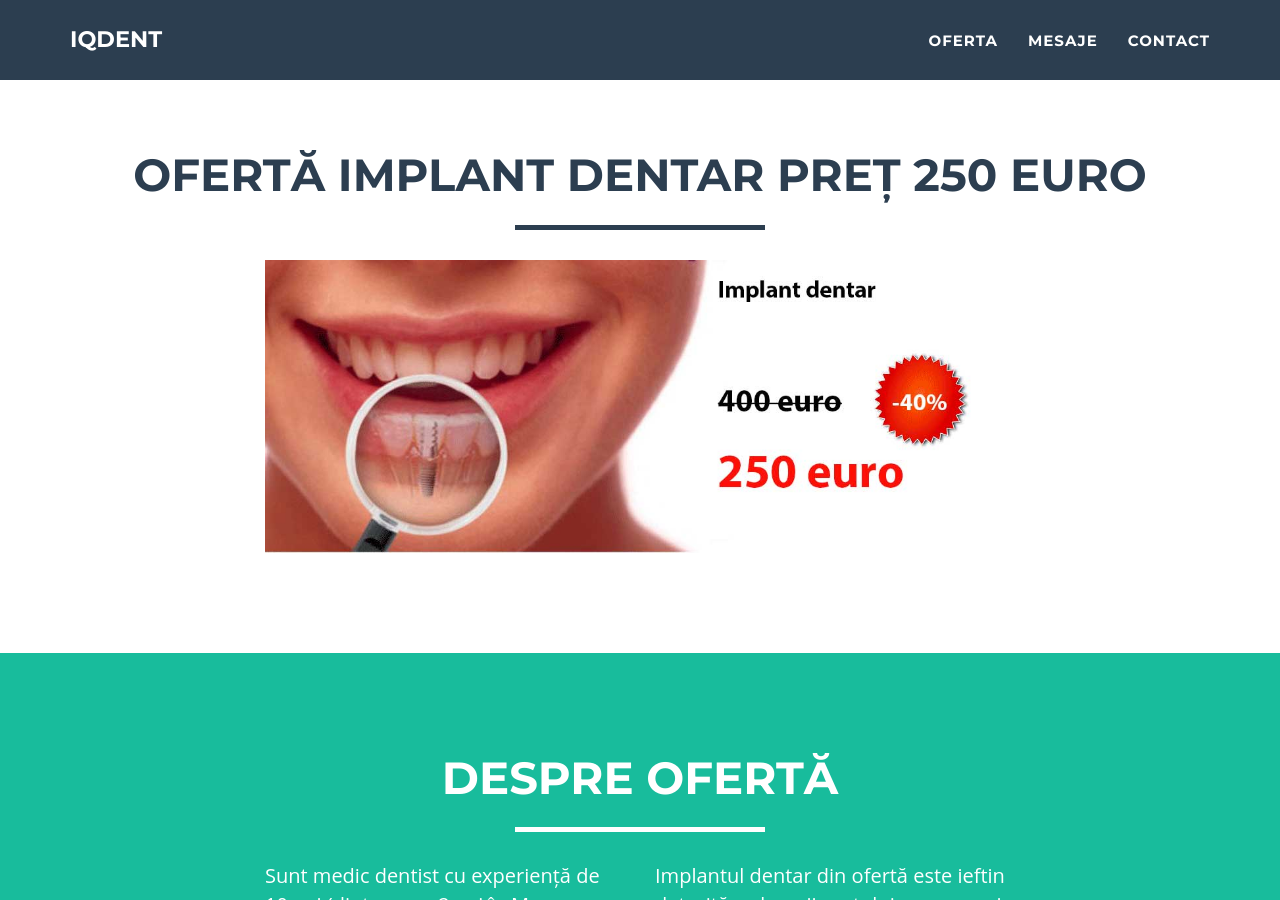
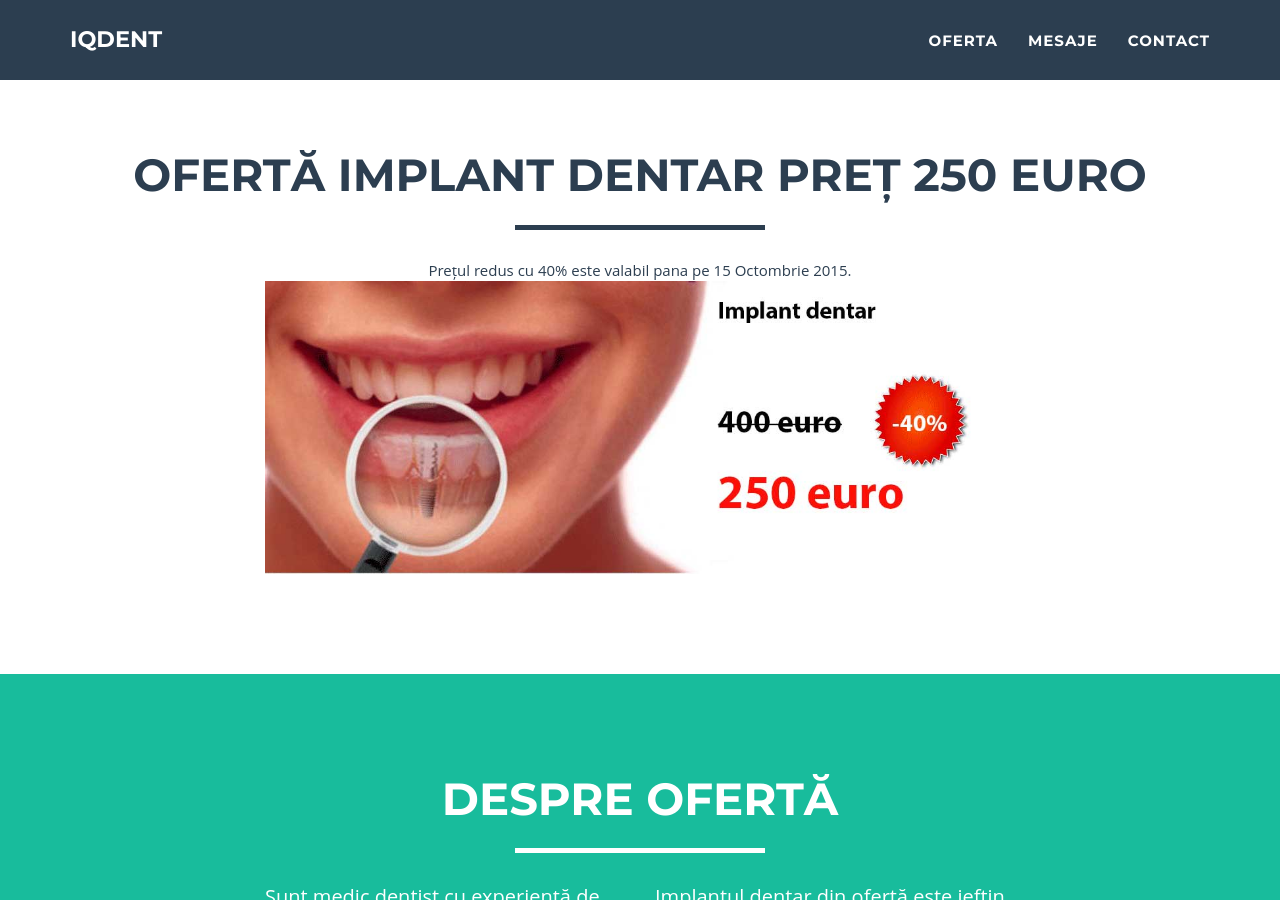
Before and after one commit to littledentgopo/offerdent, a Jekyll site: the page built from index.html, in a window 1280 px wide and 900 px high, scrolled down 901 px. Built offline with Jekyll 4.4.1, drawn with Linux system fonts in a browser that asks for light colours.

Commit message:
Update section-discount.html

```diff
--- a/_includes/section-discount.html
+++ b/_includes/section-discount.html
@@ -7,6 +7,10 @@
                 </div>
             </div>
             <div class="row">
+
+                <div class="col-lg-8 col-lg-offset-2 text-center">
+                    Prețul redus cu 40% este valabil pana pe 15 Octombrie 2015.
+                </div>
                 <div class="col-lg-8 col-lg-offset-2 text-center">
 
                     <img src="img/promo/implants-250.jpg" class="img-responsive" alt="">
```
